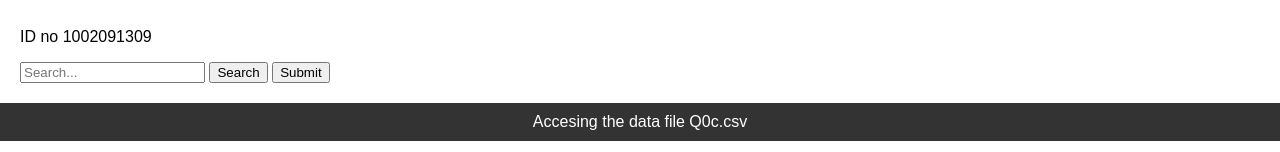
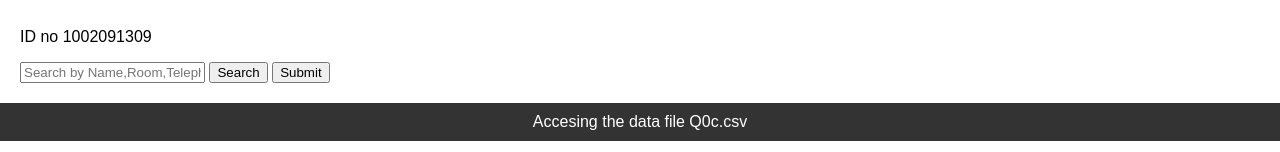
Before and after one commit to Manohar-Bontha-3001/CSE-6332, a website: page src/index.html in a window 1280 px wide. Shown: the part 493-645 px from the top of the page. Drawn offline with Linux system fonts and the light colour scheme.

Commit message:
Update index.html

```diff
--- a/src/index.html
+++ b/src/index.html
@@ -19,7 +19,7 @@
     <img src="https://manoharbontha3001.blob.core.windows.net/quiz0/dan.jpg?sp=r&st=2024-06-05T21:35:35Z&se=2024-06-06T05:35:35Z&spr=https&sv=2022-11-02&sr=b&sig=S%2FGkcv3bbM1OuDMklELpWY2DgB8F2jQHfzJM9StwqWI%3D" class="center" width="300" height="300">
     <h1>Manohar Bontha APP</h1>
     <p>ID no 1002091309</p>
-    <input type="text" id="search" placeholder="Search...">
+    <input type="text" id="search" placeholder="Search by Name,Room,Telephone,.......">
     <button id="searchButton">Search</button>
     <button id="submitButton">Submit</button>
   </main>
```
